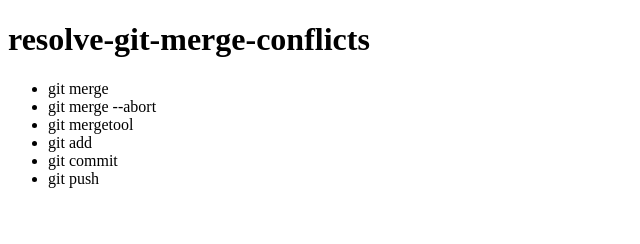
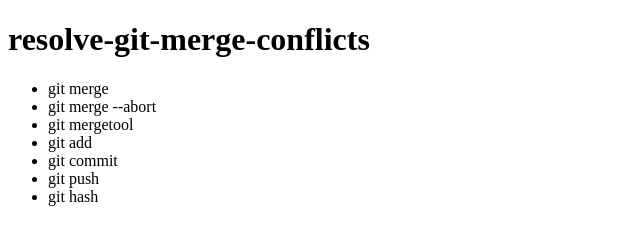
Before and after one commit to 0tieno/resolve-git-merge-conflicts, a plain HTML site: page index.html in a window 1280 px wide. Shown: the full height of the page, 0-640 px from the left. Drawn offline with Linux system fonts and the light colour scheme.

Commit message:
added a git command to the list

```diff
--- a/index.html
+++ b/index.html
@@ -14,6 +14,7 @@
         <li>git add</li>
         <li>git commit</li>
         <li>git push</li>
+        <li>git hash</li>
     </ul>
 </body>
 </html>
```
